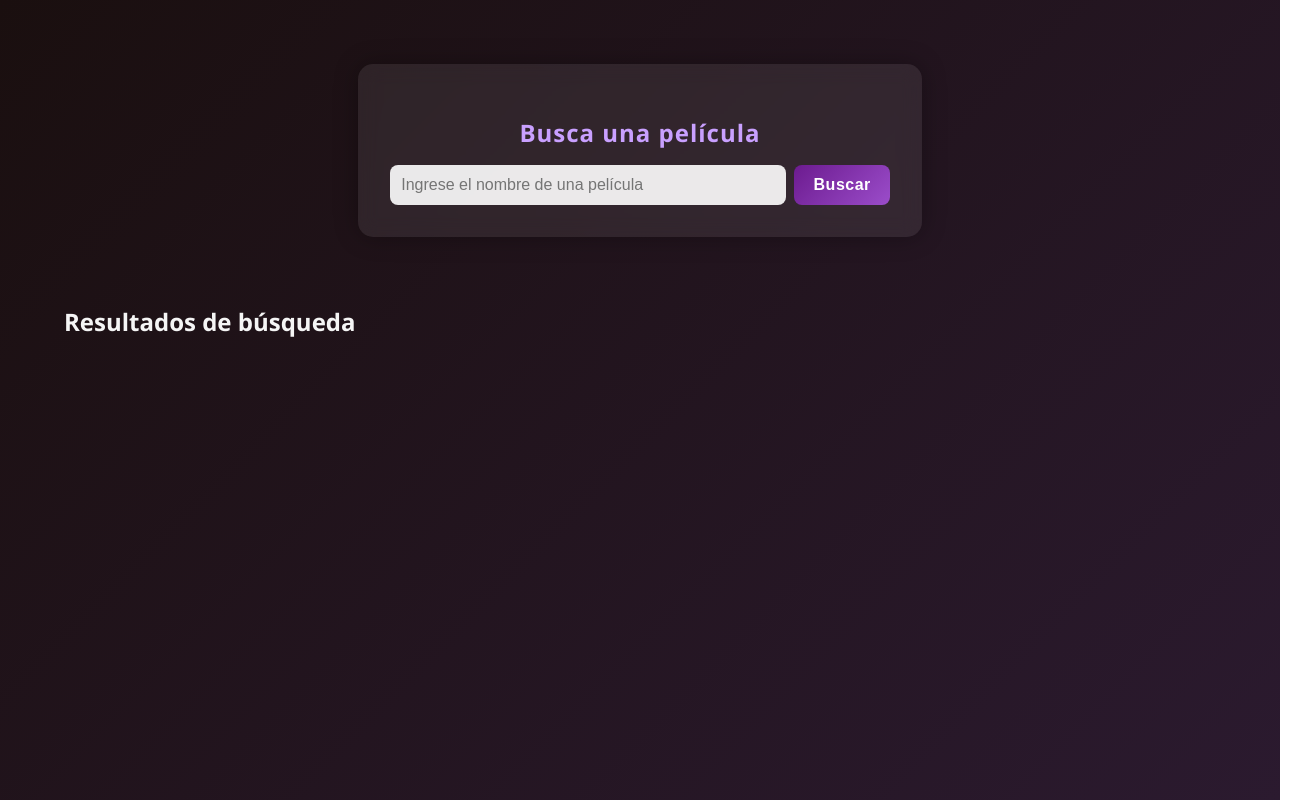
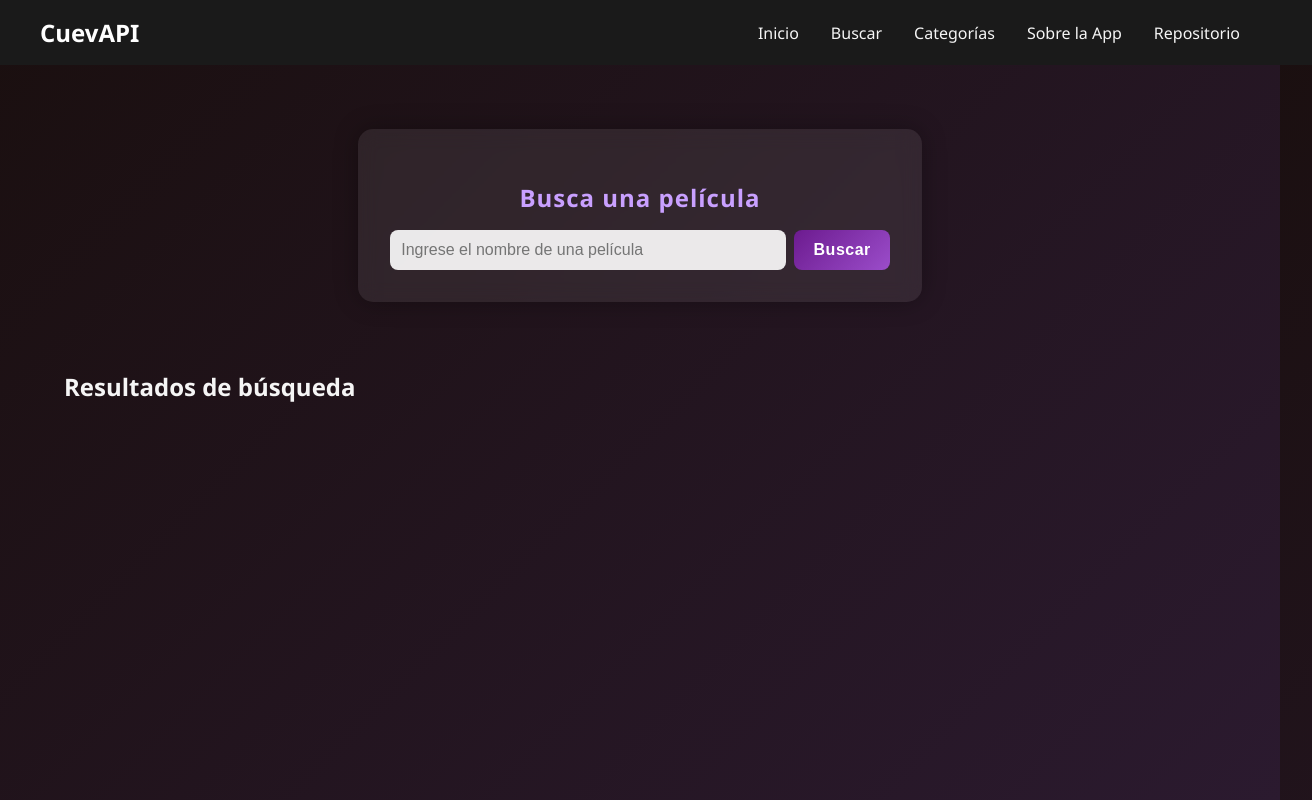
Before and after one commit to mafedev/buscador-peliculas-js, a plain HTML site: page index.html in a window 1280 px wide. Shown: the whole page, 1312 px wide, since content can reach past the window. Drawn offline with Linux system fonts and the light colour scheme.

Commit message:
feat: add navbar menu with navigation links
The linked HTML pages are placeholders and will be created in future updates

Refs #4

```diff
--- a/index.html
+++ b/index.html
@@ -7,6 +7,21 @@
     <title>Buscador</title>
   </head>
   <body>
+    <nav class="navbar">
+      <div class="navbar-container">
+        <a href="index.html" class="navbar-logo">CuevAPI</a>
+
+        <ul class="navbar-menu">
+          <li><a href="index.html">Inicio</a></li>
+          <li><a href="buscar.html">Buscar</a></li>
+          <li><a href="categorias.html">Categorías</a></li>
+          <li><a href="sobre.html">Sobre la App</a></li>
+          <li><a href="https://github.com/mafedev/buscador-peliculas-js" target="_blank" rel="noopener noreferrer">Repositorio</a></li>
+        </ul>
+      </div>
+    </nav>
+
+
     <section class="busqueda">
       <h2>Busca una película</h2>
       <form>
--- a/style.css
+++ b/style.css
@@ -167,3 +167,64 @@ button:hover {
   color: #212121;
   background: #e8e8e8;
 }
+
+/* --- NAVBAR BASE --- */
+.navbar {
+  background-color: #1a1a1a;
+  padding: 1rem 2rem;
+  position: sticky;
+  top: 0;
+  width: 100%;
+  z-index: 1000;
+}
+
+.navbar-container {
+  max-width: 1200px;
+  margin: 0 auto;
+  display: flex;
+  align-items: center;
+  justify-content: space-between;
+}
+
+/* Logo */
+.navbar-logo {
+  font-size: 1.5rem;
+  font-weight: bold;
+  color: #fff;
+  text-decoration: none;
+}
+
+/* Menu */
+.navbar-menu {
+  list-style: none;
+  display: flex;
+  gap: 2rem;
+  margin: 0;
+  padding: 0;
+}
+
+.navbar-menu li a {
+  color: #f5f5f5;
+  text-decoration: none;
+  font-size: 1rem;
+  transition: color 0.3s ease;
+}
+
+.navbar-menu li a:hover {
+  color: #c9a0ff;
+}
+
+/* Hamburger Icon (hidden on desktop) */
+.navbar-toggle {
+  display: none;
+  flex-direction: column;
+  cursor: pointer;
+  gap: 5px;
+}
+
+.navbar-toggle .bar {
+  height: 3px;
+  width: 25px;
+  background-color: #fff;
+  border-radius: 2px;
+}
```
